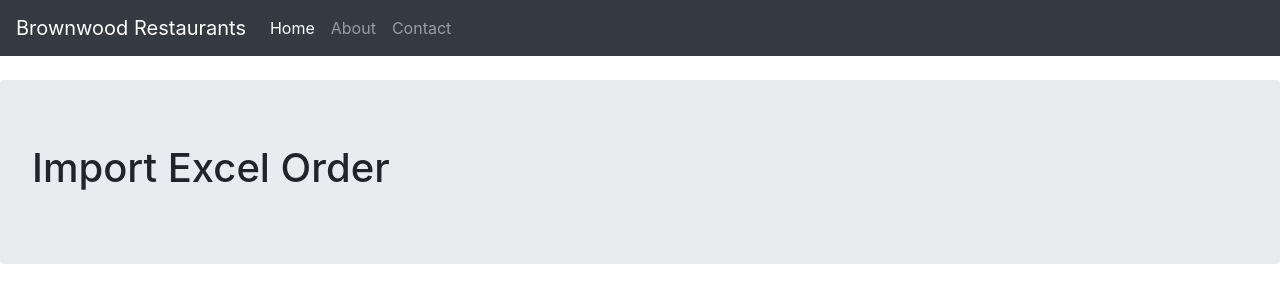
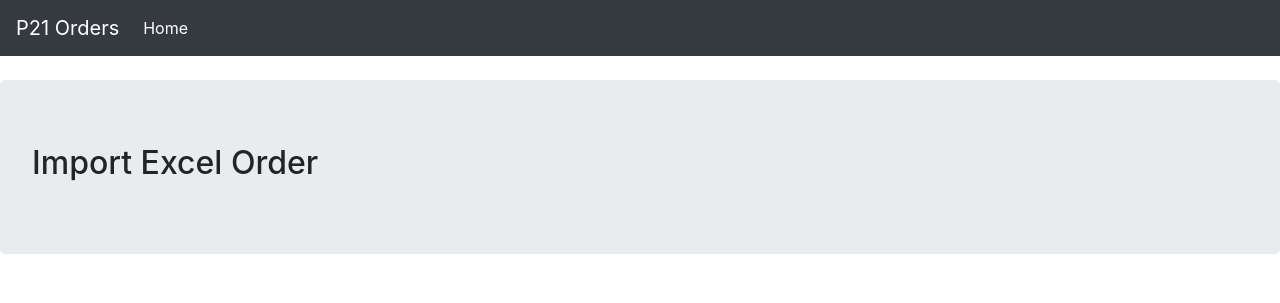
Before and after one commit to johnfinlay/excel2order, a Flask app: page / in a window 1280 px wide. Shown: the top 303 px of the page. Run offline with Flask 2, Linux system fonts and the light colour scheme; some libraries are stand-ins or nearby versions.

Commit message:
Add basic html

```diff
--- a/templates/base.html
+++ b/templates/base.html
@@ -6,18 +6,16 @@
 
     <link rel="stylesheet" href="https://stackpath.bootstrapcdn.com/bootstrap/4.3.1/css/bootstrap.min.css" integrity="sha384-ggOyR0iXCbMQv3Xipma34MD+dH/1fQ784/j6cY/iJTQUOhcWr7x9JvoRxT2MZw1T" crossorigin="anonymous">
 
-    <title>{% block title %}{% endblock %} - Brownwood Restaurants</title>
+    <title>{% block title %}{% endblock %} - P21 Orders</title>
   </head>
   <body>
     <nav class="navbar navbar-expand-md navbar-dark bg-dark mb-4">
-      <a class="navbar-brand" href="{{ url_for('homePage') }}">Brownwood Restaurants</a>
+      <a class="navbar-brand" href="{{ url_for('homePage') }}">P21 Orders</a>
       <button class="navbar-toggler" type="button" data-toggle="collapse" data-target="#navbarCollapse" aria-controls="navbarCollapse" aria-expanded="false" aria-label="Toggle navigation">
         <span class="navbar-toggler-icon"></span>
       </button>
       <ul class="navbar-nav mr-auto">
         <li class="nav-item active"><a class="nav-link" href="{{url_for('homePage')}}">Home <span class="sr-only">(current)</span></a></li>
-        <li class="nav-item"><a class="nav-link" href="{{url_for('about')}}">About</a></li>
-        <li class="nav-item"><a class="nav-link" href="{{url_for('contact')}}">Contact</a></li>
       </ul>
     </nav>
     <section class="content">
--- a/templates/index.html
+++ b/templates/index.html
@@ -1,7 +1,7 @@
 {% extends 'base.html' %}
 
 {% block header %}
-    <h1>{% block title %}Import Excel Order{% endblock %}</h1>
+    <h2>{% block title %}Import Excel Order{% endblock %}</h2>
 {% endblock %}
 
 {% block content %}
```
